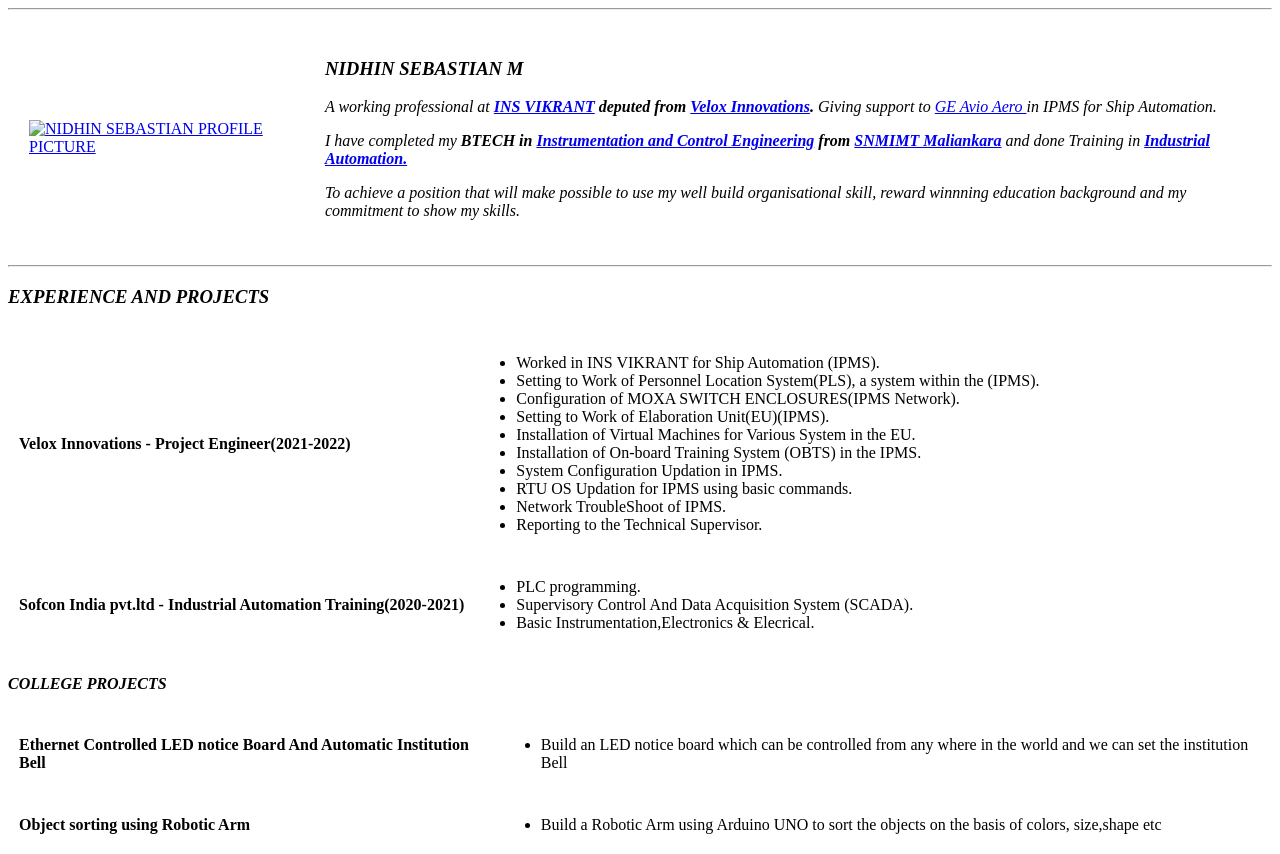
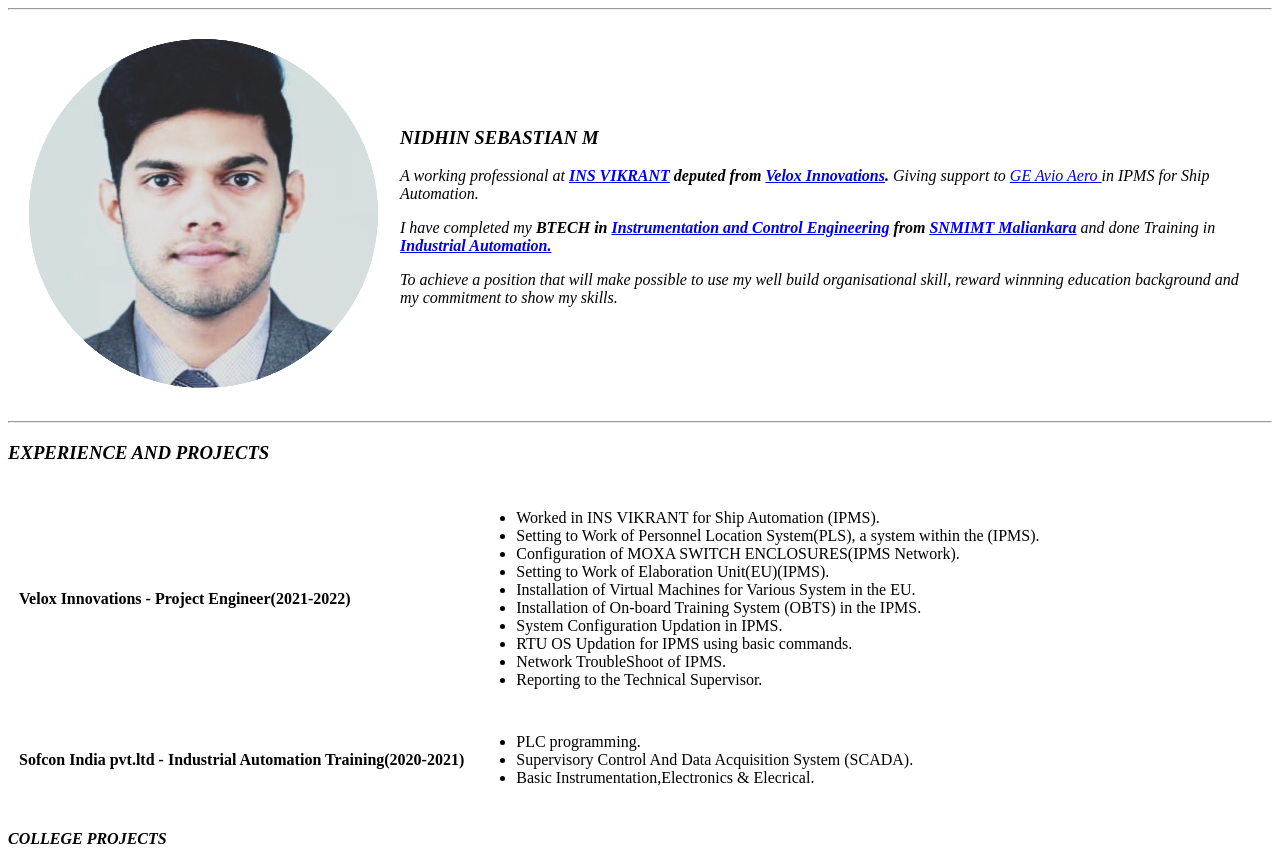
Before and after one commit to manjaly1996/cv, a plain HTML site: page index.html in a window 1280 px wide. Shown: the top 854 px of the page. Drawn offline with Linux system fonts and the light colour scheme.

Commit message:
Update index.html

```diff
--- a/index.html
+++ b/index.html
@@ -10,7 +10,7 @@
 <body>
   <table cellspacing="20">
     <tr>
-      <td><a href="https://www.linkedin.com/in/nidhin-sebastian-m-7ab45a118/"><img src="Images/nidhin.png" alt="NIDHIN SEBASTIAN PROFILE PICTURE"></td>
+      <td><a href="https://www.linkedin.com/in/nidhin-sebastian-m-7ab45a118/"><img src="nidhin.png" alt="NIDHIN SEBASTIAN PROFILE PICTURE"></td>
       <td>
         <h3><em>NIDHIN SEBASTIAN M</a></em></h3>
         <p><em>A working professional at <strong><a href="https://en.wikipedia.org/wiki/INS_Vikrant_(2013)">INS VIKRANT</a> deputed from <a href="https://www.veloxinnos.com/whatwedo.html">Velox Innovations</a>.</strong> Giving support to <a
```
